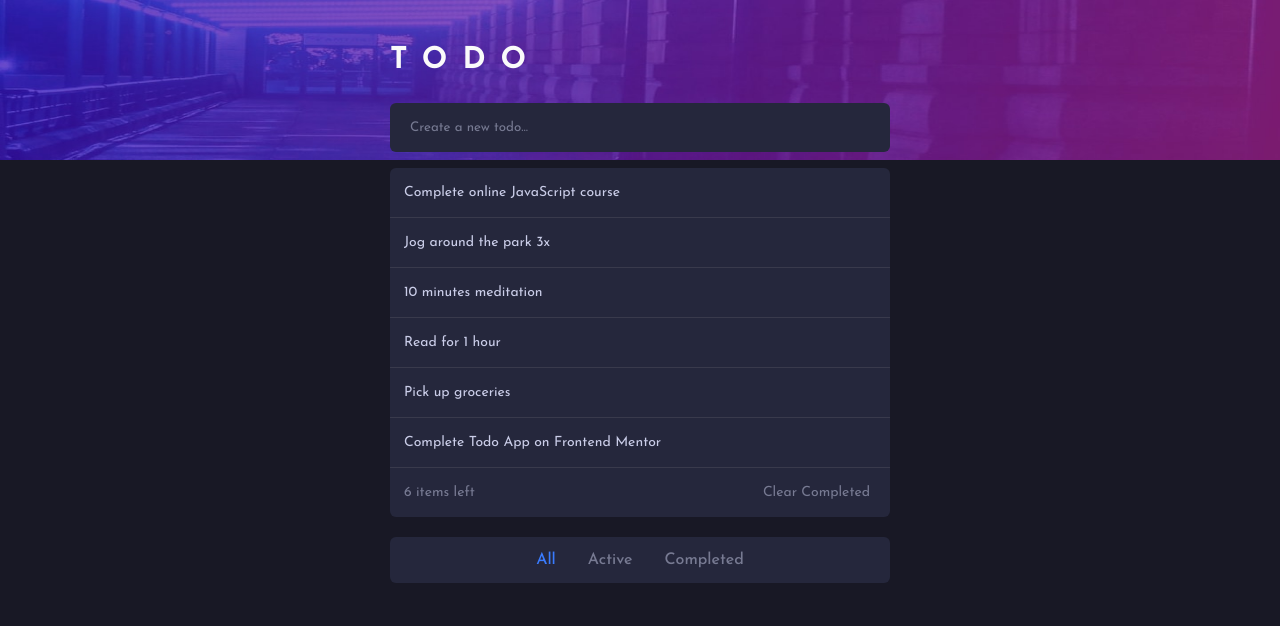
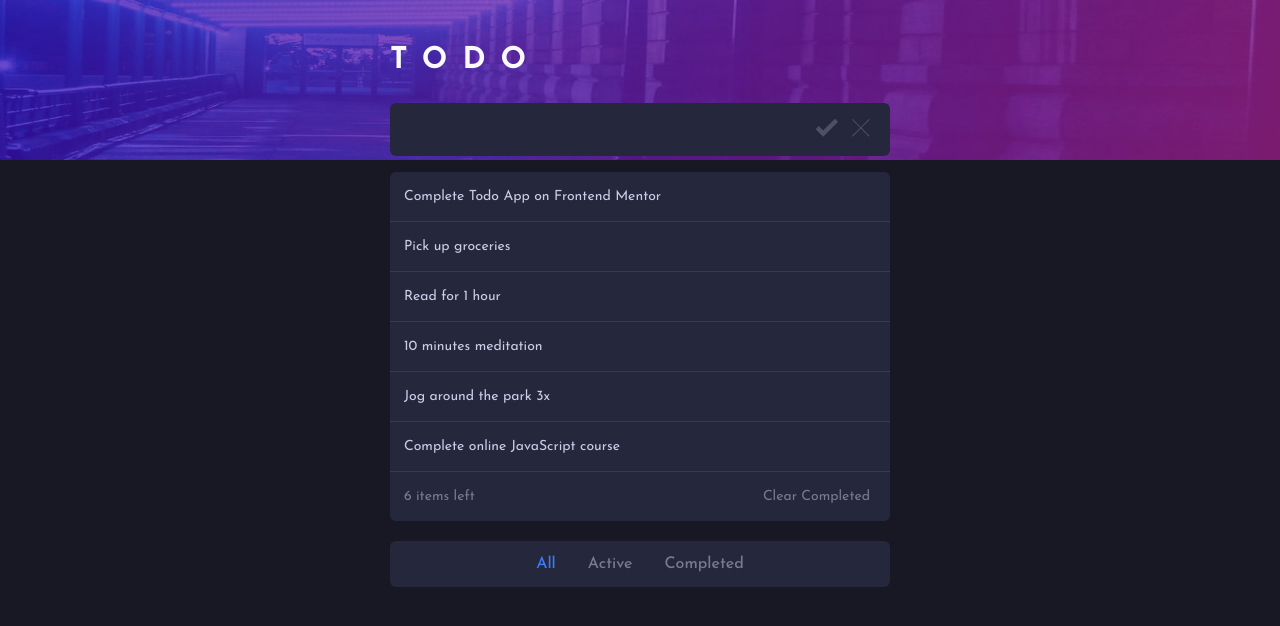
Before and after one commit to Jaylonnet/todo, a React (Vite) app: page / in a window 1280 px wide. Both pictures are taken after a click on the button "Create a new todo...". Shown: the top 626 px of the page. Built offline with nearby package versions, Linux system fonts and the light colour scheme.

Commit message:
feat: implement task creation

```diff
--- a/src/App.jsx
+++ b/src/App.jsx
@@ -1,5 +1,7 @@
 import { useState } from "react";
 import FilterButton from "./components/FilterButton";
+import CheckIcon from "./components/CheckIcon";
+import CrossIcon from "./components/CrossIcon";
 
 const FILTER_MAP = {
   All: () => true,
@@ -12,17 +14,22 @@ const FILTER_NAMES = Object.keys(FILTER_MAP);
 function App({ taskData }) {
   const [filter, setFilter] = useState("All");
   const [taskList, setTaskList] = useState([...taskData]);
+  const [isCreating, setIsCreating] = useState(false);
+  const [taskText, setTaskText] = useState("");
 
   const clearCompleted = () => {
     const remainingTasks = taskList.filter((task) => !task.completed);
     setTaskList(remainingTasks);
   };
 
-  const tasks = taskList.filter(FILTER_MAP[filter]).map((task) => (
-    <li className="task-item" key={task.id}>
-      {task.text}
-    </li>
-  ));
+  const tasks = taskList
+    .filter(FILTER_MAP[filter])
+    .map((task) => (
+      <li className="task-item" key={task.id}>
+        {task.text}
+      </li>
+    ))
+    .reverse();
 
   const filterList = FILTER_NAMES.map((name) => (
     <FilterButton
@@ -32,6 +39,17 @@ function App({ taskData }) {
       setFilter={setFilter}
     />
   ));
+
+  const addTask = (taskName) => {
+    if (!taskName) return;
+    setTaskList([
+      { id: crypto.randomUUID(), text: taskName, completed: false },
+      ...taskList,
+    ]);
+    setTaskText("");
+    setIsCreating(false);
+  };
+
   return (
     <div className="content">
       <header className="header">
@@ -40,7 +58,43 @@ function App({ taskData }) {
       <main>
         <section className="task-section">
           <div className="create-task">
-            <button className="create-task__btn">Create a new todo...</button>
+            {!isCreating ? (
+              <button
+                className="create-task__btn"
+                onClick={() => setIsCreating(!isCreating)}
+              >
+                Create a new todo...
+              </button>
+            ) : (
+              <>
+                <input
+                  onKeyDown={(e) =>
+                    e.key === "Enter" ? addTask(taskText) : null
+                  }
+                  className="new-task-input"
+                  autoFocus
+                  onChange={(e) => {
+                    setTaskText(e.target.value);
+                  }}
+                  value={taskText}
+                ></input>
+                <button
+                  className="submit-task"
+                  onClick={() => addTask(taskText)}
+                >
+                  <CheckIcon fillColor="hsl(233, 14%, 35%)" />
+                </button>
+                <button
+                  className="cancel-task"
+                  onClick={() => {
+                    setIsCreating(false);
+                    setTaskText("");
+                  }}
+                >
+                  <CrossIcon fillColor="hsl(233, 14%, 35%)" />
+                </button>
+              </>
+            )}
           </div>
           <ul className="task-list">{tasks}</ul>
           <div className="task-count">
--- /dev/null
+++ b/src/components/CheckIcon.jsx
@@ -0,0 +1,22 @@
+import React from "react";
+
+const CheckIcon = ({ fillColor }) => {
+  return (
+    <svg
+      xmlns="http://www.w3.org/2000/svg"
+      width="30"
+      height="20"
+      className="check-icon"
+      viewBox="0 0 9 9"
+    >
+      <path
+        fill="none"
+        stroke={fillColor}
+        stroke-width="2"
+        d="M1 4.304L3.696 7l6-6"
+      />
+    </svg>
+  );
+};
+
+export default CheckIcon;
--- /dev/null
+++ b/src/components/CrossIcon.jsx
@@ -0,0 +1,15 @@
+import React from "react";
+
+const CrossIcon = ({ fillColor }) => {
+  return (
+    <svg xmlns="http://www.w3.org/2000/svg" width="18" height="18">
+      <path
+        fill={fillColor}
+        fill-rule="evenodd"
+        d="M16.97 0l.708.707L9.546 8.84l8.132 8.132-.707.707-8.132-8.132-8.132 8.132L0 16.97l8.132-8.132L0 .707.707 0 8.84 8.132 16.971 0z"
+      />
+    </svg>
+  );
+};
+
+export default CrossIcon;
--- a/src/index.css
+++ b/src/index.css
@@ -52,6 +52,7 @@ ul {
   font-size: 1.4rem;
   background: #25273c;
   border-radius: 0.6rem;
+  display: flex;
 }
 
 .create-task__btn {
@@ -60,6 +61,22 @@ ul {
   color: hsl(234, 11%, 52%);
   font-family: "Josefin Sans", Avenir, Helvetica, Arial, sans-serif;
   cursor: text;
+  height: 25px;
+  width: 100%;
+  text-align: left;
+}
+
+.new-task-input {
+  background: none;
+  border: none;
+  font-size: 1.8rem;
+  font-family: "Josefin Sans", Avenir, Helvetica, Arial, sans-serif;
+  color: hsl(234, 39%, 85%);
+  width: 100%;
+}
+
+.new-task-input:focus-visible {
+  outline: none;
 }
 
 .task-list {
@@ -125,3 +142,28 @@ ul {
 .visually-hidden {
   display: none;
 }
+
+.submit-icon {
+  width: 20px;
+  height: 20px;
+}
+
+.cancel-task,
+.submit-task {
+  background: none;
+  border: none;
+  cursor: pointer;
+}
+
+.cancel-task path,
+.submit-task path {
+  transition: all 0.2s;
+}
+
+.cancel-task:hover path {
+  fill: #e74c3c;
+}
+
+.submit-task:hover path {
+  stroke: #27ae60;
+}
```
Also changed, not shown: src/assets/icon-check.svg.
